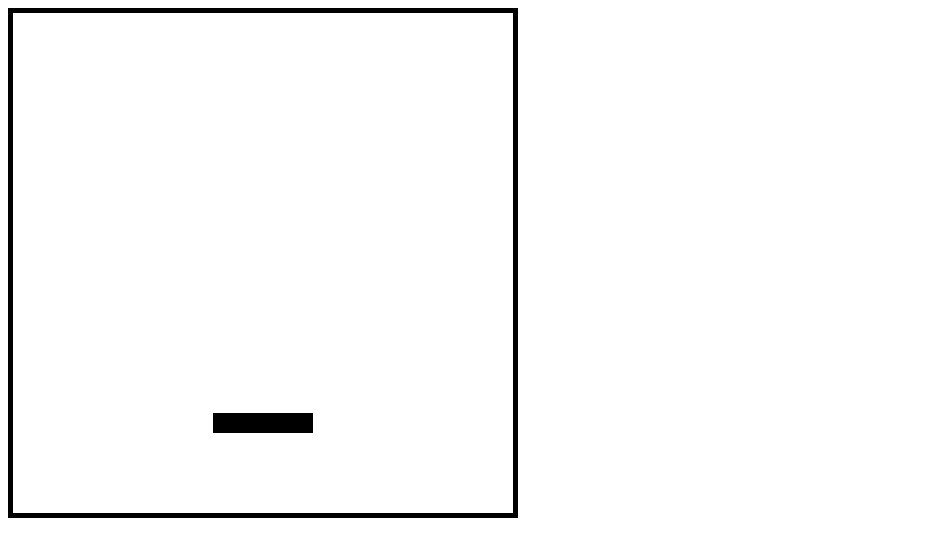
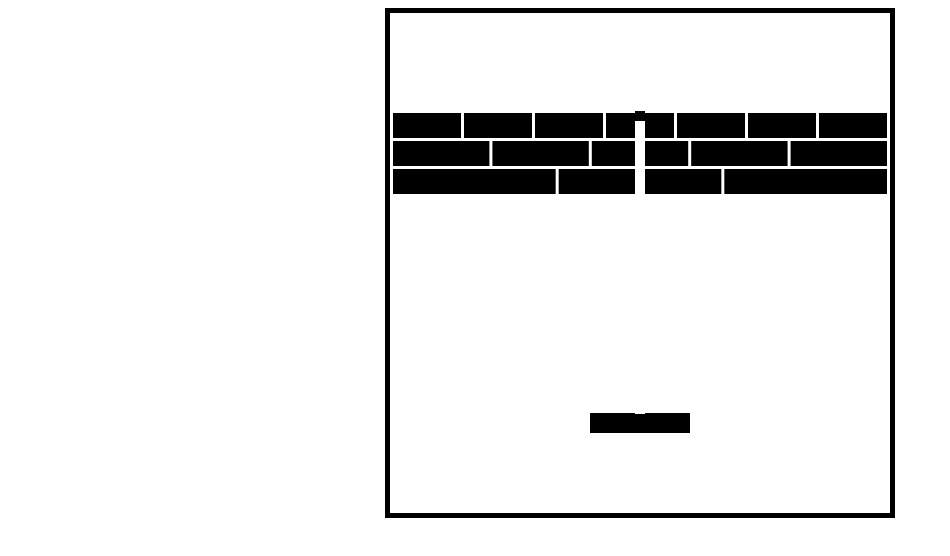
Before and after one commit to G4m3rGrl/Webbutveckling2, a plain HTML site: page projektet/index.html in a window 1280 px wide. Shown: the whole page, without its empty margins (0-950 px from the left). Drawn offline with Linux system fonts and the light colour scheme.

Commit message:
Lade till sätt att generera och visualisera block, i en klass med koordinategenskaper. Lade även till boll som kan studsa mot spelaren.

```diff
--- a/projektet/canvas.js
+++ b/projektet/canvas.js
@@ -9,11 +9,72 @@ function main() {
   const PLAYER_HEIGHT = 20;
   const MOVEMENT_SPEED = 10;
 
-  //Sätter startkoordinater för spelarelementet.
+  const BLOCK_HEIGHT = 25;
+  const BLOCK_COLOR = "#000";
+  const BLOCK_GAP = 3;
+  const BLOCK1_AMOUNT = 7;
+  const BLOCK2_AMOUNT = 5;
+  const BLOCK3_AMOUNT = 3;
+
+  const BALL_SIZE = 10;
+  const BALL_COLOR = "#000";
+  const BALL_REFRESH_RATE = 15;
+
+  //Sätter startkoordinater för spelaren.
   var playerX = canvas.width * 0.5 - PLAYER_WIDTH / 2;
   var playerY = canvas.height * 0.8;
 
-  //Ritar spelaren enligt angivna vaeiabler & konstanter.
+  //Klass för block.
+  class Block {
+    constructor(x, y, width, height) {
+      this.x = x;
+      this.y = y;
+      this.width = width;
+      this.height = height;
+    }
+  }
+  var blockY = 100;
+  var blockLayer1 = [];
+  var blockLayer2 = [];
+  var blockLayer3 = [];
+
+  //Variabler för Boll.
+  var ballX = playerX + (PLAYER_WIDTH / 2) - (BALL_SIZE/2);
+  var ballY = playerY - canvas.height * 0.1;
+  var ballMoveX = 0;
+  var ballMoveY = 1;
+
+  //Funktion för initiering av variabler, så att de enkelt ska gå att justera.
+  function initBlock (layer, amount) {
+    for (i = 0; i < amount; i++) {
+      layer.push(true);
+    }
+  }
+
+  initBlock(blockLayer1, BLOCK1_AMOUNT);
+  initBlock(blockLayer2, BLOCK2_AMOUNT);
+  initBlock(blockLayer3, BLOCK3_AMOUNT);
+
+  //En funktion som ritar alla block från arrayerna.
+  function drawBlock(layer) {
+    ctx.fillStyle = BLOCK_COLOR;
+    let blockWidth = (canvas.width - BLOCK_GAP) / layer.length - BLOCK_GAP;
+    let blockX = BLOCK_GAP;
+    for (i = 0; i < layer.length; i++) {
+      ctx.fillRect(blockX, blockY, blockWidth, BLOCK_HEIGHT);
+      blockX += blockWidth + BLOCK_GAP;
+      layer[i] = new Block(blockX, blockY, blockWidth, BLOCK_HEIGHT);
+    }
+    blockY += BLOCK_HEIGHT + BLOCK_GAP;
+  }
+  //Kör funktionerna för varje array
+  drawBlock(blockLayer1);
+  drawBlock(blockLayer2);
+  drawBlock(blockLayer3);
+
+
+
+  //Ritar spelaren enligt angivna variabler & konstanter.
   function drawPlayer() {
     ctx.fillStyle = PLAYER_COLOR;
     ctx.fillRect(playerX, playerY, PLAYER_WIDTH, PLAYER_HEIGHT);
@@ -33,5 +94,35 @@ function main() {
       drawPlayer();
     }
   }
+
+  function ball() {
+    ctx.clearRect(ballX, ballY, BALL_SIZE, BALL_SIZE);
+
+    ballX += ballMoveX;
+    ballY += ballMoveY;
+
+    //Hit-detection mot spelaren
+    if ((ballX + BALL_SIZE) > playerX && (ballX + BALL_SIZE) < (playerX + PLAYER_WIDTH) && (ballY + BALL_SIZE) > playerY && (ballY + BALL_SIZE) < (playerY + PLAYER_HEIGHT)) {
+      ballMoveY = ballMoveY * (-1);
+    }
+    //Lägg till hit-detection för block
+    if (false){
+
+    }
+    ctx.fillStyle = BALL_COLOR;
+    ctx.fillRect(ballX, ballY, BALL_SIZE, BALL_SIZE);
+
+    setTimeout(function(){
+      ball();
+    }, BALL_REFRESH_RATE);
+  }
+  ball();
 }
 main();
+
+/*
+Att göra:
+- Hit-detection för block
+- Poängsystem?
+- Se till så att boll studsar olika beroende på var spelaren är
+*/
--- a/projektet/master.css
+++ b/projektet/master.css
@@ -1,3 +1,5 @@
 #breakout {
   border: 5px solid #000;
+  margin: auto;
+  display: block;
 }
```
